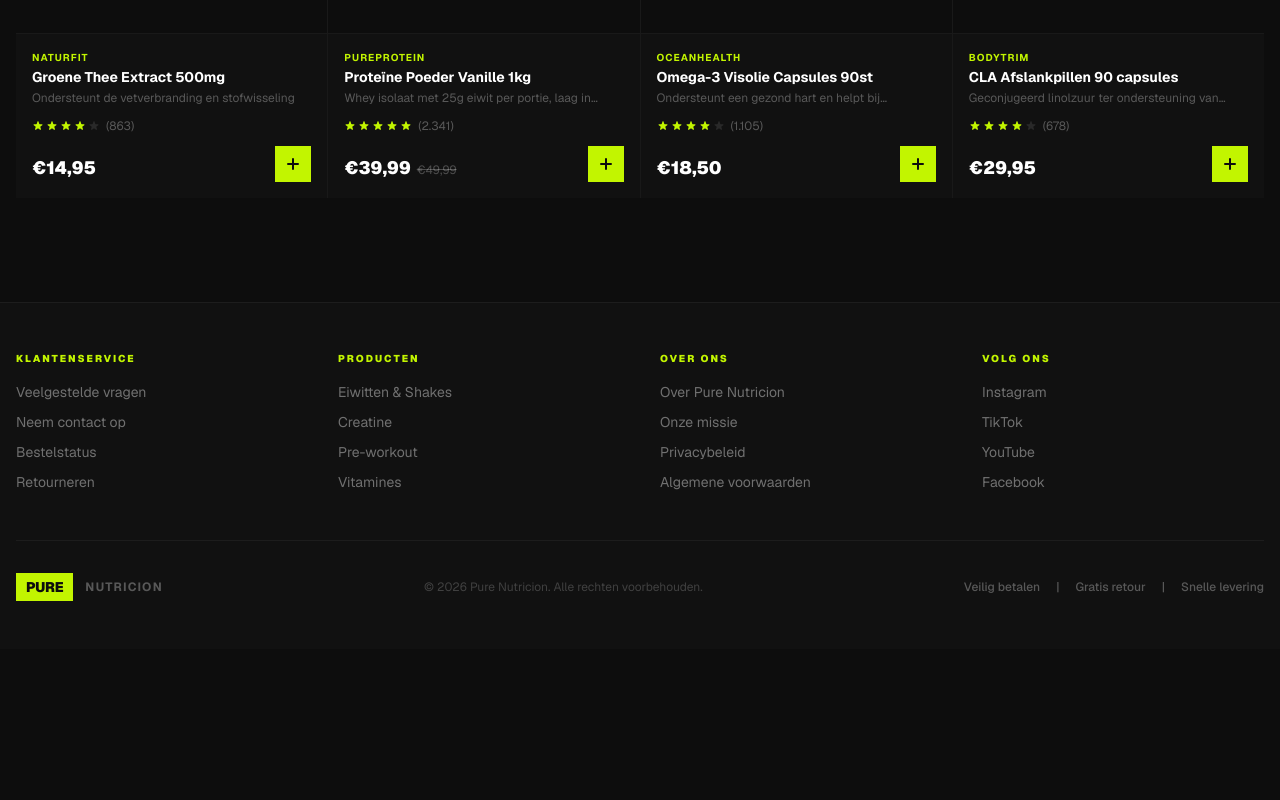
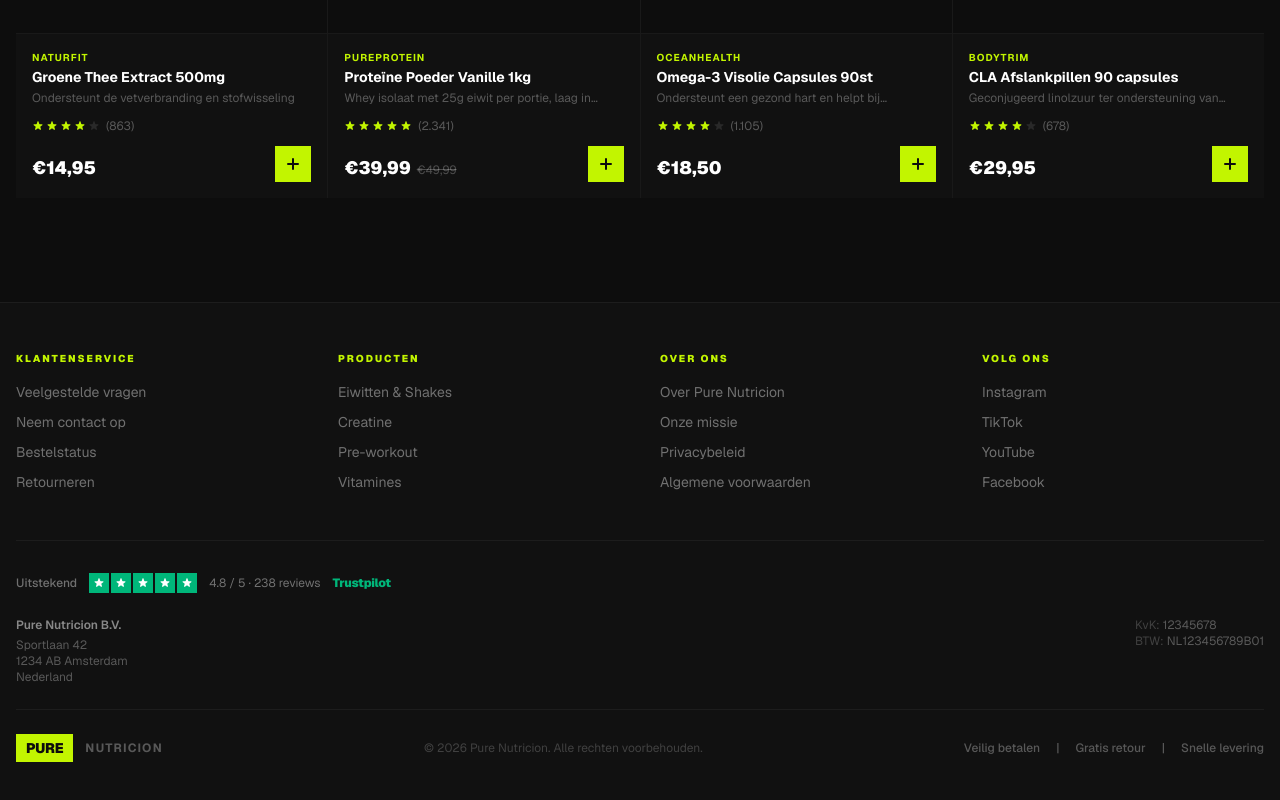
Before and after one commit to ArjandenHartog/purenutricion, a Next.js app: page / in a window 1280 px wide. Shown: the part 1984-2784 px from the top of the page. Before the commit the page ends 2633 px from the top, so only its background shows below. Built offline with nearby package versions, Linux system fonts and the light colour scheme.

Commit message:
Add Trustpilot widget and loader to Footer for enhanced customer feedback display

```diff
--- a/app/components/Footer.tsx
+++ b/app/components/Footer.tsx
@@ -1,3 +1,5 @@
+import TrustpilotWidgetLoader from "./TrustpilotWidgetLoader";
+
 export default function Footer() {
   return (
     <footer className="bg-[#111111] border-t border-white/5 mt-16">
@@ -41,7 +43,24 @@
           </div>
         </div>
 
-        <div className="border-t border-white/5 pt-8 flex flex-col md:flex-row items-center justify-between gap-4">
+        <div className="border-t border-white/5 pt-8 mb-6">
+          <TrustpilotWidgetLoader />
+        </div>
+
+        <div className="flex flex-col md:flex-row items-start justify-between gap-4 mb-6 text-xs text-white/30">
+          <div>
+            <p className="font-semibold text-white/50 mb-1">Pure Nutricion B.V.</p>
+            <p>Sportlaan 42</p>
+            <p>1234 AB Amsterdam</p>
+            <p>Nederland</p>
+          </div>
+          <div>
+            <p><span className="text-white/20">KvK:</span> 12345678</p>
+            <p><span className="text-white/20">BTW:</span> NL123456789B01</p>
+          </div>
+        </div>
+
+        <div className="border-t border-white/5 pt-6 flex flex-col md:flex-row items-center justify-between gap-4">
           <div className="flex items-center gap-3">
             <div className="bg-[#c2f500] px-2.5 py-0.5">
               <span className="text-[#0d0d0d] font-black text-sm uppercase tracking-tight">pure</span>
--- /dev/null
+++ b/app/components/TrustpilotWidget.tsx
@@ -0,0 +1,46 @@
+"use client";
+
+// Replace TRUSTPILOT_BUSINESS_UNIT_ID with your real Trustpilot business unit ID
+// to activate the live widget. Until then, a static placeholder is shown.
+const TRUSTPILOT_BUSINESS_UNIT_ID = "";
+
+export default function TrustpilotWidget() {
+  if (!TRUSTPILOT_BUSINESS_UNIT_ID) {
+    return (
+      <div className="flex items-center gap-3">
+        <span className="text-xs text-white/40 font-medium">Uitstekend</span>
+        <div className="flex items-center gap-0.5">
+          {[1, 2, 3, 4, 5].map((i) => (
+            <div key={i} className="w-5 h-5 bg-[#00b67a] flex items-center justify-center">
+              <svg className="w-3 h-3 text-white" fill="currentColor" viewBox="0 0 20 20">
+                <path d="M9.049 2.927c.3-.921 1.603-.921 1.902 0l1.07 3.292a1 1 0 00.95.69h3.462c.969 0 1.371 1.24.588 1.81l-2.8 2.034a1 1 0 00-.364 1.118l1.07 3.292c.3.921-.755 1.688-1.54 1.118l-2.8-2.034a1 1 0 00-1.175 0l-2.8 2.034c-.784.57-1.838-.197-1.539-1.118l1.07-3.292a1 1 0 00-.364-1.118L2.98 8.72c-.783-.57-.38-1.81.588-1.81h3.461a1 1 0 00.951-.69l1.07-3.292z" />
+              </svg>
+            </div>
+          ))}
+        </div>
+        <span className="text-xs text-white/40">4.8 / 5 · 238 reviews</span>
+        <span className="text-xs font-black text-[#00b67a] tracking-tight">Trustpilot</span>
+      </div>
+    );
+  }
+
+  return (
+    <div
+      className="trustpilot-widget"
+      data-locale="nl-NL"
+      data-template-id="5419b6a8b0d04a076446a9ad"
+      data-businessunit-id={TRUSTPILOT_BUSINESS_UNIT_ID}
+      data-style-height="24px"
+      data-style-width="100%"
+      data-theme="dark"
+    >
+      <a
+        href="https://nl.trustpilot.com/review/purenutricion.nl"
+        target="_blank"
+        rel="noopener"
+      >
+        Trustpilot
+      </a>
+    </div>
+  );
+}
--- /dev/null
+++ b/app/components/TrustpilotWidgetLoader.tsx
@@ -0,0 +1,9 @@
+"use client";
+
+import dynamic from "next/dynamic";
+
+const TrustpilotWidget = dynamic(() => import("./TrustpilotWidget"), { ssr: false });
+
+export default function TrustpilotWidgetLoader() {
+  return <TrustpilotWidget />;
+}
```
